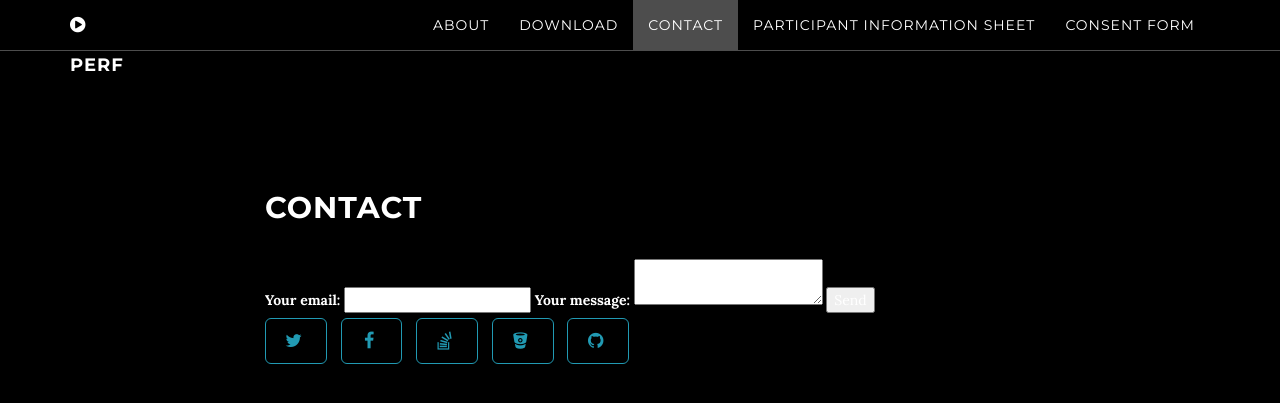
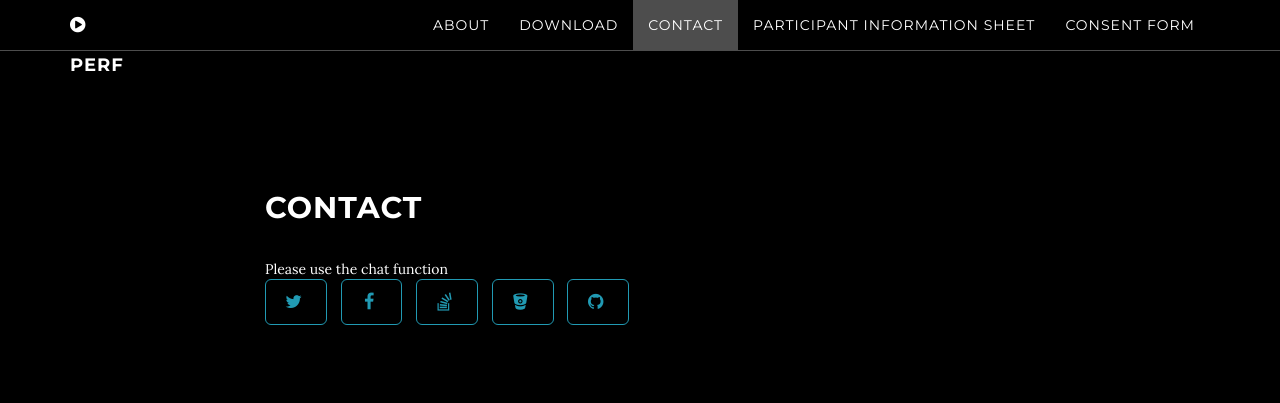
Before and after one commit to socsys/measurements, a Jekyll site: the page built from index.html, in a window 1280 px wide and 900 px high, scrolled down 3022 px. Shown: the top 403 px of the window. Built offline with Jekyll 4.4.1, drawn with Linux system fonts in a browser that asks for light colours.

Commit message:
Update contact.html

```diff
--- a/_includes/contact.html
+++ b/_includes/contact.html
@@ -38,18 +38,7 @@
         <div class="row">
             <div class="col-lg-8 col-lg-offset-2">
                 <h2>Contact</h2>
-                    <form action="https://formspree.io/f/mrgjggdp" method="POST">
-                      <label>
-                        Your email:
-                        <input type="email" name="_replyto">
-                      </label>
-                      <label>
-                        Your message:
-                        <textarea name="message"></textarea>
-                      </label>
-                      <!-- your other form fields go here -->
-                      <button type="submit">Send</button>
-                    </form>
+                    Please use the chat function
                     <ul class="list-inline banner-social-buttons">
                     {% for network in site.social %}
                     <li>
```
